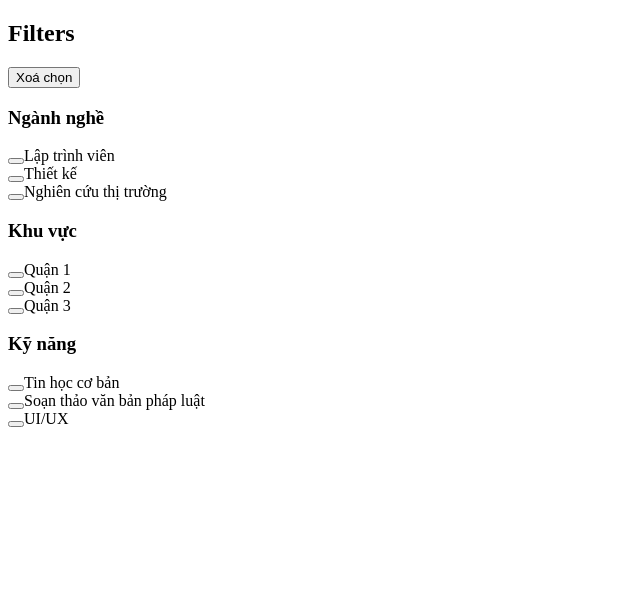
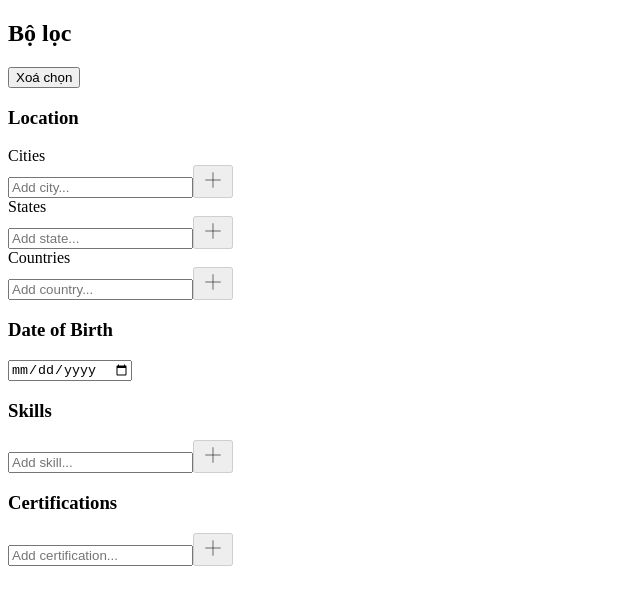
Before and after one commit to Nonobeam/Viecdauviecdo, a Next.js app: page /homepage/module/SearchFilter in a window 1280 px wide. Shown: the top 604 px of the page, without its empty margins (0-640 px from the left). Built offline with nearby package versions, Linux system fonts and the light colour scheme.

Commit message:
Add filter

```diff
--- a/src/components/items/TalentCard.tsx
+++ b/src/components/items/TalentCard.tsx
@@ -4,7 +4,6 @@ import React, { useState } from "react";
 
 export function TalentCard({ cards, onCardClick }) {
   const [hovered, setHovered] = useState<number | null>(null);
-  console.log("what is cards?", cards);
   if (cards.length === 0) {
     return (
       <div className="flex items-center justify-center h-64">
@@ -14,7 +13,6 @@ export function TalentCard({ cards, onCardClick }) {
   }
 
   const log = (msg: any) => {
-  console.log(msg);
   return null;
 };
 
@@ -23,7 +21,6 @@ export function TalentCard({ cards, onCardClick }) {
       {cards.map((card, index) => (
 
         <div key={card.id || index} className="h-96">
-           {log(card)}
           <Card
             card={card}
             index={index}
--- a/src/pages/homepage/module/Project.jsx
+++ b/src/pages/homepage/module/Project.jsx
@@ -21,7 +21,6 @@ const Project = () => {
     try {
       setLoading(true);
       const data = await getAllProjects(pageNum, pageSize);
-      console.log(data.data.content);
 
       if (reset) {
         setProjects(data.data.content);
--- a/src/pages/homepage/module/SearchFilter.jsx
+++ b/src/pages/homepage/module/SearchFilter.jsx
@@ -1,72 +1,302 @@
+import { Input } from "@/components/ui";
 import { Button } from "@/components/ui/button";
-import { Checkbox } from "@/components/ui/checkbox";
+import { Plus, X } from "lucide-react";
+import { useState } from "react";
 
 export default function SearchFilter() {
+  const [filters, setFilters] = useState({
+    city: [],
+    state: [],
+    country: [],
+    dateOfBirth: "",
+    skill: [],
+    certification: [],
+  });
+
+  const [inputValues, setInputValues] = useState({
+    cityInput: "",
+    stateInput: "",
+    countryInput: "",
+    skillInput: "",
+    certificationInput: "",
+  });
+
+  const addToArray = (field, value) => {
+    if (value.trim() && !filters[field].includes(value.trim())) {
+      setFilters((prev) => ({
+        ...prev,
+        [field]: [...prev[field], value.trim()],
+      }));
+      setInputValues((prev) => ({
+        ...prev,
+        [`${field}Input`]: "",
+      }));
+    }
+  };
+
+  const removeFromArray = (field, value) => {
+    setFilters((prev) => ({
+      ...prev,
+      [field]: prev[field].filter((item) => item !== value),
+    }));
+  };
+
+  const handleInputChange = (field, value) => {
+    setInputValues((prev) => ({
+      ...prev,
+      [field]: value,
+    }));
+  };
+
+  const handleInputKeyPress = (e, field) => {
+    if (e.key === "Enter") {
+      e.preventDefault();
+      const inputField = field.replace("Input", "");
+      addToArray(inputField, inputValues[field]);
+    }
+  };
+
+  const clearAllFilters = () => {
+    setFilters({
+      city: [],
+      state: [],
+      country: [],
+      dateOfBirth: "",
+      skill: [],
+      certification: [],
+    });
+    setInputValues({
+      cityInput: "",
+      stateInput: "",
+      countryInput: "",
+      skillInput: "",
+      certificationInput: "",
+    });
+  };
+
   return (
-        < aside className = "w-full md:w-64 space-y-6" >
+    <aside className="w-full md:w-64 space-y-6">
       <div className="flex justify-between items-center">
-                <h2 className="text-lg font-semibold">Filters</h2>
-                <Button variant="link" className="text-primary">
+        <h2 className="text-lg font-semibold">Bộ lọc</h2>
+        <Button variant="link"
+        className="text-primary"
+        onClick={clearAllFilters}>
           Xoá chọn
         </Button>
       </div>
 
-            {/* Industry Section */ }
+      {/* Location Filters */}
       <div className="space-y-3">
-                <h3 className="font-medium">Ngành nghề</h3>
-                <div className="space-y-2">
-                    <div className="flex items-center space-x-2">
-                        <Checkbox id="developer" />
-                        <label htmlFor="developer">Lập trình viên</label>
+        <h3 className="font-medium">Location</h3>
+
+        {/* City Filter */}
+        <div>
+          <label className="text-sm text-gray-600">Cities</label>
+          <div className="flex gap-2 mb-2">
+            <Input
+              placeholder="Add city..."
+              value={inputValues.cityInput}
+              onChange={(e) => handleInputChange("cityInput", e.target.value)}
+              onKeyPress={(e) => handleInputKeyPress(e, "cityInput")}
+            />
+            <Button
+              size="sm"
+              onClick={() => addToArray("city", inputValues.cityInput)}
+              disabled={!inputValues.cityInput.trim()}
+            >
+              <Plus className="h-4 w-4" />
+            </Button>
           </div>
-                    <div className="flex items-center space-x-2">
-                        <Checkbox id="design" />
-                        <label htmlFor="design">Thiết kế</label>
+          <div className="flex flex-wrap gap-1">
+            {filters.city.map((city, index) => (
+              <span
+                key={index}
+                className="inline-flex items-center px-2 py-1 bg-blue-100 text-blue-800 text-xs rounded-full"
+              >
+                {city}
+                <button
+                  onClick={() => removeFromArray("city", city)}
+                  className="ml-1"
+                >
+                  <X className="h-3 w-3" />
+                </button>
+              </span>
+            ))}
           </div>
-                    <div className="flex items-center space-x-2">
-                        <Checkbox id="research" />
-                        <label htmlFor="research">Nghiên cứu thị trường</label>
+        </div>
+
+        {/* State Filter */}
+        <div>
+          <label className="text-sm text-gray-600">States</label>
+          <div className="flex gap-2 mb-2">
+            <Input
+              placeholder="Add state..."
+              value={inputValues.stateInput}
+              onChange={(e) => handleInputChange("stateInput", e.target.value)}
+              onKeyPress={(e) => handleInputKeyPress(e, "stateInput")}
+            />
+            <Button
+              size="sm"
+              onClick={() => addToArray("state", inputValues.stateInput)}
+              disabled={!inputValues.stateInput.trim()}
+            >
+              <Plus className="h-4 w-4" />
+            </Button>
+          </div>
+          <div className="flex flex-wrap gap-1">
+            {filters.state.map((state, index) => (
+              <span
+                key={index}
+                className="inline-flex items-center px-2 py-1 bg-green-100 text-green-800 text-xs rounded-full"
+              >
+                {state}
+                <button
+                  onClick={() => removeFromArray("state", state)}
+                  className="ml-1"
+                >
+                  <X className="h-3 w-3" />
+                </button>
+              </span>
+            ))}
+          </div>
+        </div>
+
+        {/* Country Filter */}
+        <div>
+          <label className="text-sm text-gray-600">Countries</label>
+          <div className="flex gap-2 mb-2">
+            <Input
+              placeholder="Add country..."
+              value={inputValues.countryInput}
+              onChange={(e) =>
+                handleInputChange("countryInput", e.target.value)
+              }
+              onKeyPress={(e) => handleInputKeyPress(e, "countryInput")}
+            />
+            <Button
+              size="sm"
+              onClick={() => addToArray("country", inputValues.countryInput)}
+              disabled={!inputValues.countryInput.trim()}
+            >
+              <Plus className="h-4 w-4" />
+            </Button>
+          </div>
+          <div className="flex flex-wrap gap-1">
+            {filters.country.map((country, index) => (
+              <span
+                key={index}
+                className="inline-flex items-center px-2 py-1 bg-purple-100 text-purple-800 text-xs rounded-full"
+              >
+                {country}
+                <button
+                  onClick={() => removeFromArray("country", country)}
+                  className="ml-1"
+                >
+                  <X className="h-3 w-3" />
+                </button>
+              </span>
+            ))}
           </div>
         </div>
       </div>
 
-            {/* Location Section */ }
+      {/* Date of Birth */}
       <div className="space-y-3">
-                <h3 className="font-medium">Khu vực</h3>
-                <div className="space-y-2">
-                    <div className="flex items-center space-x-2">
-                        <Checkbox id="district1" />
-                        <label htmlFor="district1">Quận 1</label>
+        <h3 className="font-medium">Date of Birth</h3>
+        <Input
+          type="date"
+          value={filters.dateOfBirth}
+          onChange={(e) =>
+            setFilters((prev) => ({ ...prev, dateOfBirth: e.target.value }))
+          }
+        />
       </div>
-                    <div className="flex items-center space-x-2">
-                        <Checkbox id="district2" />
-                        <label htmlFor="district2">Quận 2</label>
+
+      {/* Skills Section */}
+      <div className="space-y-3">
+        <h3 className="font-medium">Skills</h3>
+        <div>
+          <div className="flex gap-2 mb-2">
+            <Input
+              placeholder="Add skill..."
+              value={inputValues.skillInput}
+              onChange={(e) => handleInputChange("skillInput", e.target.value)}
+              onKeyPress={(e) => handleInputKeyPress(e, "skillInput")}
+            />
+            <Button
+              size="sm"
+              onClick={() => addToArray("skill", inputValues.skillInput)}
+              disabled={!inputValues.skillInput.trim()}
+            >
+              <Plus className="h-4 w-4" />
+            </Button>
           </div>
-                    <div className="flex items-center space-x-2">
-                        <Checkbox id="district3" />
-                        <label htmlFor="district3">Quận 3</label>
+          <div className="flex flex-wrap gap-1">
+            {filters.skill.map((skill, index) => (
+              <span
+                key={index}
+                className="inline-flex items-center px-2 py-1 bg-orange-100 text-orange-800 text-xs rounded-full"
+              >
+                {skill}
+                <button
+                  onClick={() => removeFromArray("skill", skill)}
+                  className="ml-1"
+                >
+                  <X className="h-3 w-3" />
+                </button>
+              </span>
+            ))}
           </div>
         </div>
       </div>
 
-            {/* Skills Section */ }
+      {/* Certifications Section */}
       <div className="space-y-3">
-                <h3 className="font-medium">Kỹ năng</h3>
-                <div className="space-y-2">
-                    <div className="flex items-center space-x-2">
-                        <Checkbox id="basic" />
-                        <label htmlFor="basic">Tin học cơ bản</label>
+        <h3 className="font-medium">Certifications</h3>
+        <div>
+          <div className="flex gap-2 mb-2">
+            <Input
+              placeholder="Add certification..."
+              value={inputValues.certificationInput}
+              onChange={(e) =>
+                handleInputChange("certificationInput", e.target.value)
+              }
+              onKeyUp={(e) => handleInputKeyPress(e, "certificationInput")}
+            />
+            <Button
+              size="sm"
+              onClick={() =>
+                addToArray("certification", inputValues.certificationInput)
+              }
+              disabled={!inputValues.certificationInput.trim()}
+            >
+              <Plus className="h-4 w-4" />
+            </Button>
           </div>
-                    <div className="flex items-center space-x-2">
-                        <Checkbox id="discussion" />
-                        <label htmlFor="discussion">Soạn thảo văn bản pháp luật</label>
-                    </div>
-                    <div className="flex items-center space-x-2">
-                        <Checkbox id="ui-ux" />
-                        <label htmlFor="ui-ux">UI/UX</label>
+          <div className="flex flex-wrap gap-1">
+            {filters.certification.map((cert, index) => (
+              <span
+                key={index}
+                className="inline-flex items-center px-2 py-1 bg-red-100 text-red-800 text-xs rounded-full"
+              >
+                {cert}
+                <button
+                  onClick={() => removeFromArray("certification", cert)}
+                  className="ml-1"
+                >
+                  <X className="h-3 w-3" />
+                </button>
+              </span>
+            ))}
           </div>
         </div>
       </div>
-        </aside >
+
+      {/* Search Button */}
+      {/* <Button onClick={handleSearch} className="w-full">
+        Apply Filters
+      </Button> */}
+
+    </aside>
   );
 }
```
Also changed, not shown: src/pages/details/UserProfile.jsx (+5 -6 lines), src/pages/homepage/TransactionHistory.jsx (+1 -58 lines). Lines whose indentation alone changed are shown as unchanged.
